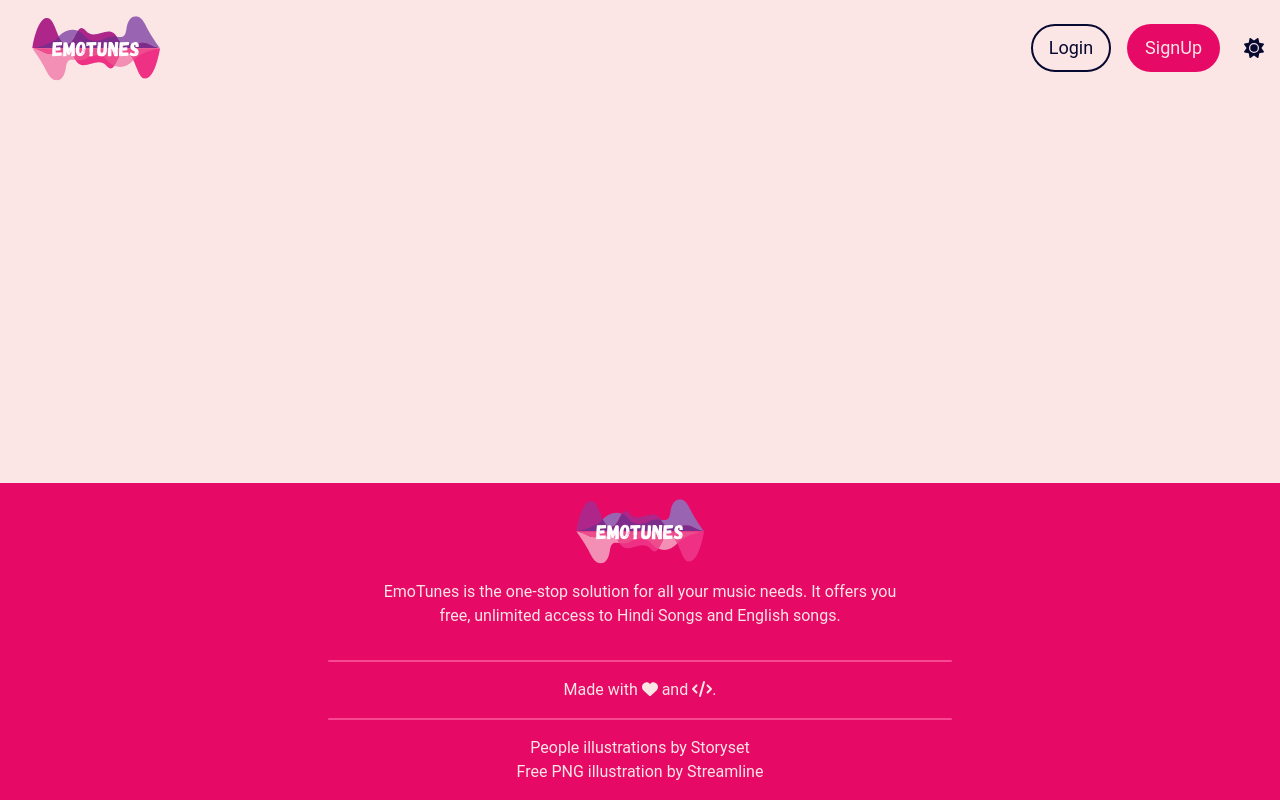
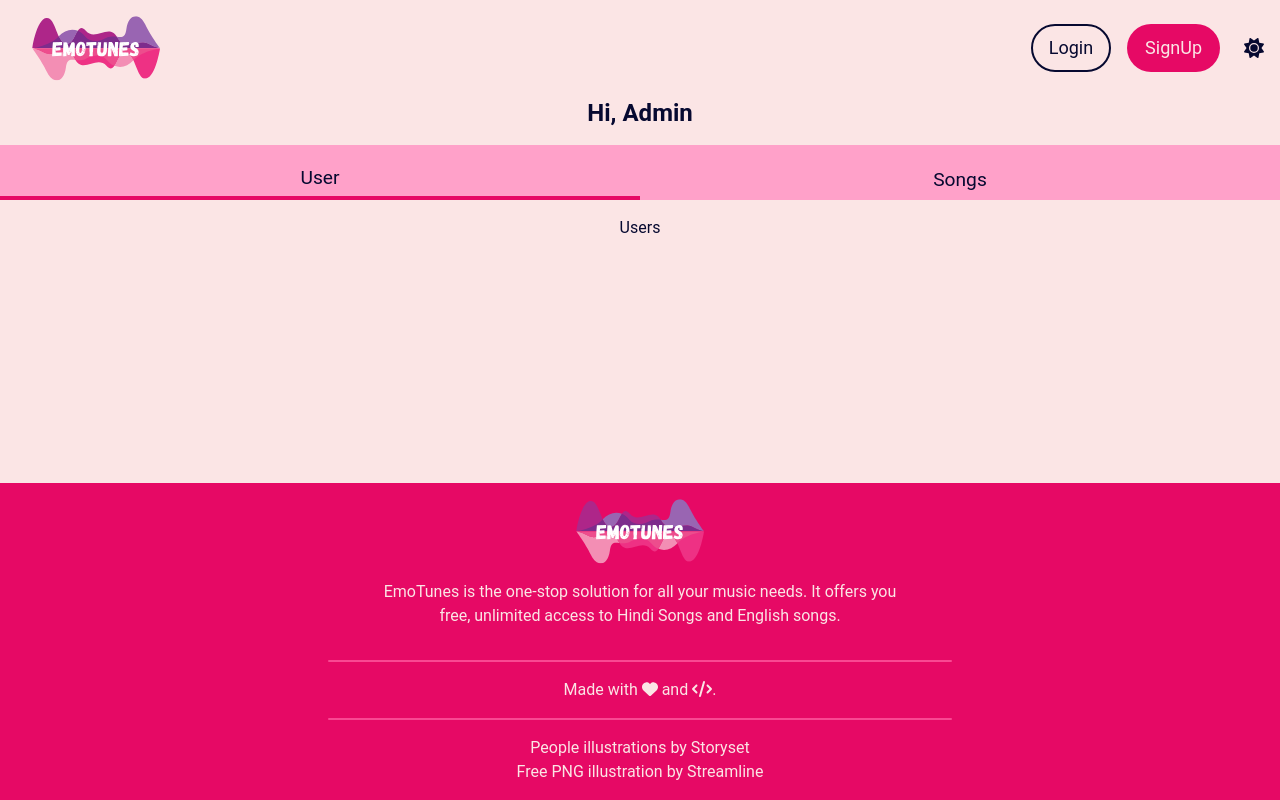
Before and after one commit to Varun-28/EmoTunes, a React (Create React App) app in the folder client/: page /adminlogin/manage in a window 1280 px wide. Built offline with nearby package versions, Linux system fonts and the light colour scheme.

Commit message:
add: features od admin

```diff
--- a/client/src/App.js
+++ b/client/src/App.js
@@ -9,7 +9,8 @@ import {Signup} from "./pages/signup/Signup.jsx";
 import {useTheme} from "./Context/theme-context";
 import {Capture} from "./pages/capture/Capture.jsx";
 import { Playlist } from './pages/playlist/Playlist';
-
+import { AdminLogin } from "./pages/admin/AdminLogin.jsx";
+import { AdminManagement } from "./pages/adminManage/AdminManagement.jsx";
 
 function App() {
   const {theme} = useTheme();
@@ -27,6 +28,8 @@ function App() {
           <Route path='/choice/playlist' element={<Playlist />}/>
           <Route path='/login' element={<Login />}/>
           <Route path='/signup' element={<Signup />}/>
+          <Route path='/adminlogin' element={<AdminLogin />}/>
+          <Route path='/adminlogin/manage' element={<AdminManagement />}/>
         </Routes>
       </div>
       <div className='footer'>
--- /dev/null
+++ b/client/src/pages/admin/AdminLogin.jsx
@@ -0,0 +1,37 @@
+import React from "react";
+import { Link } from "react-router-dom";
+import { InputField } from "../../components/InputField";
+import "../../Stylesheets/login-signup.css";
+
+function AdminLogin() {
+	return (
+		<div className="flex items-center justify-center">
+			<div className="login-signup-form bg-white text-center my-8 p-4 w-4/5 md:w-3/5 lg:w-2/5">
+				<h3 className="text-3xl font-medium">Admin-Login</h3>
+				<p>Enter your credentials to access your account.</p>
+				<form>
+					<InputField
+						type="email"
+						inputId="email"
+						name="Email-id:"
+						placeholder="jhon@gmail.com"
+					/>
+					<InputField
+						type="password"
+						inputId="password"
+						name="Password:"
+						placeholder="********"
+					/>
+					<button
+						className="login-signup-btn px-4 py-2 mx-auto w-4/5 md:w-3/4 lg:w-3/5
+         font-medium rounded"
+					>
+						<Link to="/adminlogin/manage">Login</Link>
+					</button>
+				</form>
+			</div>
+		</div>
+	);
+}
+
+export { AdminLogin };
--- /dev/null
+++ b/client/src/pages/adminManage/AdminManagement.jsx
@@ -0,0 +1,46 @@
+import React, { useState } from "react";
+import "./adminManage.css";
+import { AdminSongs } from "./AdminSongs";
+import { AdminUsers } from "./AdminUsers";
+
+function AdminManagement() {
+	const [user, setUser] = useState(true);
+	function adminNavHandler() {
+		setUser((val) => !val);
+	}
+	function songData() {}
+	return (
+		<div>
+			<div className="container flex flex-col items-center justify-center">
+				<h3 className="text-2xl font-bold">Hi, Admin</h3>
+				<div className="admin-nav flex items-center justify-center my-4">
+					<button
+						onClick={adminNavHandler}
+						className={user ? "active-nav btn-admin" : "btn-admin"}
+					>
+						User
+					</button>
+					<button
+						onClick={adminNavHandler}
+						className={!user ? "active-nav btn-admin" : "btn-admin"}
+					>
+						Songs
+					</button>
+				</div>
+				<div>
+					{user ? (
+						<p>
+							<AdminUsers />
+						</p>
+					) : (
+						<p>
+							<AdminSongs />
+						</p>
+					)}
+				</div>
+			</div>
+		</div>
+	);
+}
+
+export { AdminManagement };
--- /dev/null
+++ b/client/src/pages/adminManage/AdminSongs.jsx
@@ -0,0 +1,45 @@
+import React from "react";
+import { Link } from "react-router-dom";
+import { useTheme } from "../../Context/theme-context.js";
+
+function AdminSongs() {
+	const { theme } = useTheme();
+
+	return (
+		<div className="admin-song-container">
+			<form className="song-form">
+				<label htmlFor="song-name">
+					Song Name
+					<input type="text" className="song-input" aria-label="true" />
+				</label>
+				<label htmlFor="artist-name">
+					Artist Name
+					<input type="text" className="song-input" aria-label="true" />
+				</label>
+				<label htmlFor="song-link">
+					Song Link
+					<input type="text" className="song-input" aria-label="true" />
+				</label>
+				<label htmlFor="song-image">
+					Song Image
+					<input type="text" className="song-input" aria-label="true" />
+				</label>
+				<label htmlFor="song-category">
+					Category Name
+					<input type="text" className="song-input" aria-label="true" />
+				</label>
+				<button
+					className="hero-btn px-4 py-2 mx-auto md:mx-0"
+					style={{
+						backgroundColor: `${theme.mode.secondaryColor}`,
+						color: `${theme.mode.bgColor}`,
+					}}
+				>
+					<Link to="">Add Song</Link>
+				</button>
+			</form>
+		</div>
+	);
+}
+
+export { AdminSongs };
--- /dev/null
+++ b/client/src/pages/adminManage/AdminUsers.jsx
@@ -0,0 +1,7 @@
+import React from "react";
+
+function AdminUsers() {
+	return <div>Users</div>;
+}
+
+export { AdminUsers };
--- /dev/null
+++ b/client/src/pages/adminManage/adminManage.css
@@ -0,0 +1,49 @@
+.container{
+    display: flex;
+    align-items: center;
+    justify-content: center;
+    margin: auto;
+    width: 100%;
+    height: 100%;
+    text-align: center;
+    margin-bottom: 5rem;
+}
+.btn-admin{
+    width: 100%;
+    height: 100%;
+    padding: 0.2rem;
+    margin: auto;
+    transition: 0.3s ease-in;
+}
+
+.admin-nav{
+    background-color: var(--dark-secondary-color);
+    color: var(--dark-bg-color);
+    width: 100%;
+    padding: 1rem 0 0 0;
+    font-size: 1.2rem;
+
+}
+
+.active-nav{
+    border-bottom: solid 4px var(--light-secondary-color);
+}
+.admin-song-container{
+    border: dashed 2px var(--light-secondary-color);
+    padding: 1rem;
+    border-radius: 5px;
+
+}
+.song-form{
+    display: flex;
+    flex-direction: column;
+    padding: 1rem;
+    margin: auto;
+}
+.song-form label{
+    padding: 1rem;
+}
+.song-input{
+    padding: 0.5rem;
+    margin-left: 1rem;
+}
```
